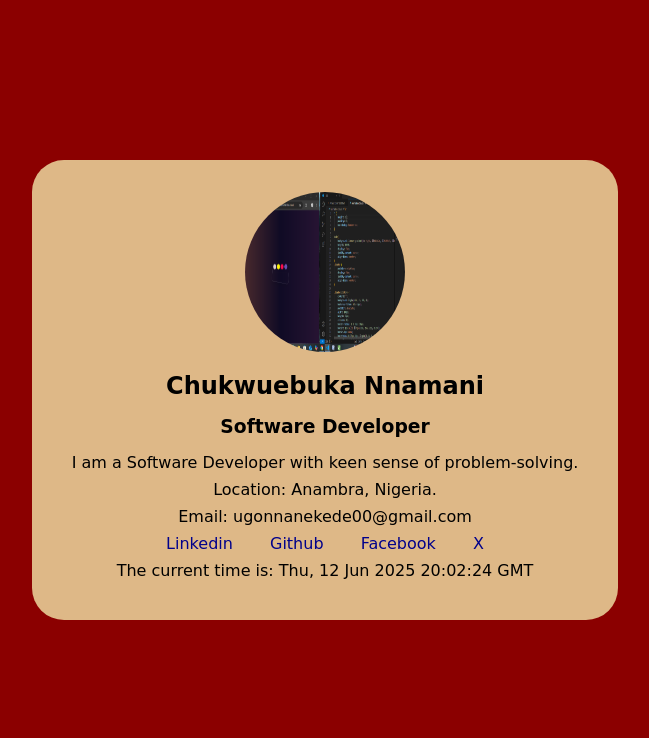
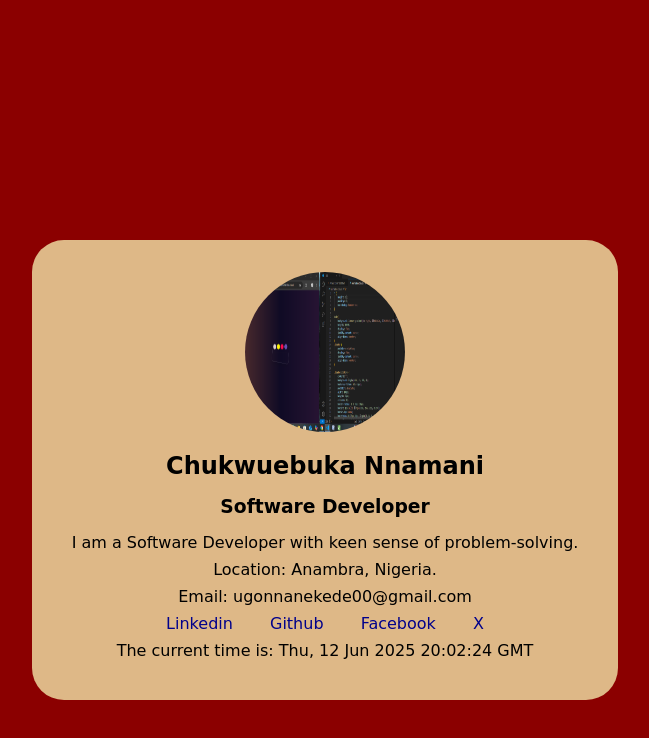
Before and after one commit to UGOCHINYERENWATA/profile-card, a plain HTML site: page index.html in a window 1280 px wide. Shown: the whole page, without its empty margins (315-964 px from the left). Drawn offline with Linux system fonts and the light colour scheme.

Commit message:
Update profile.css

```diff
--- a/profile.css
+++ b/profile.css
@@ -12,7 +12,7 @@ body {
     display: flex;
     justify-content: center;
     align-items: center;
-    margin: 5rem 5rem;
+    margin: 10rem 10rem;
 }
 
 .card {
```
